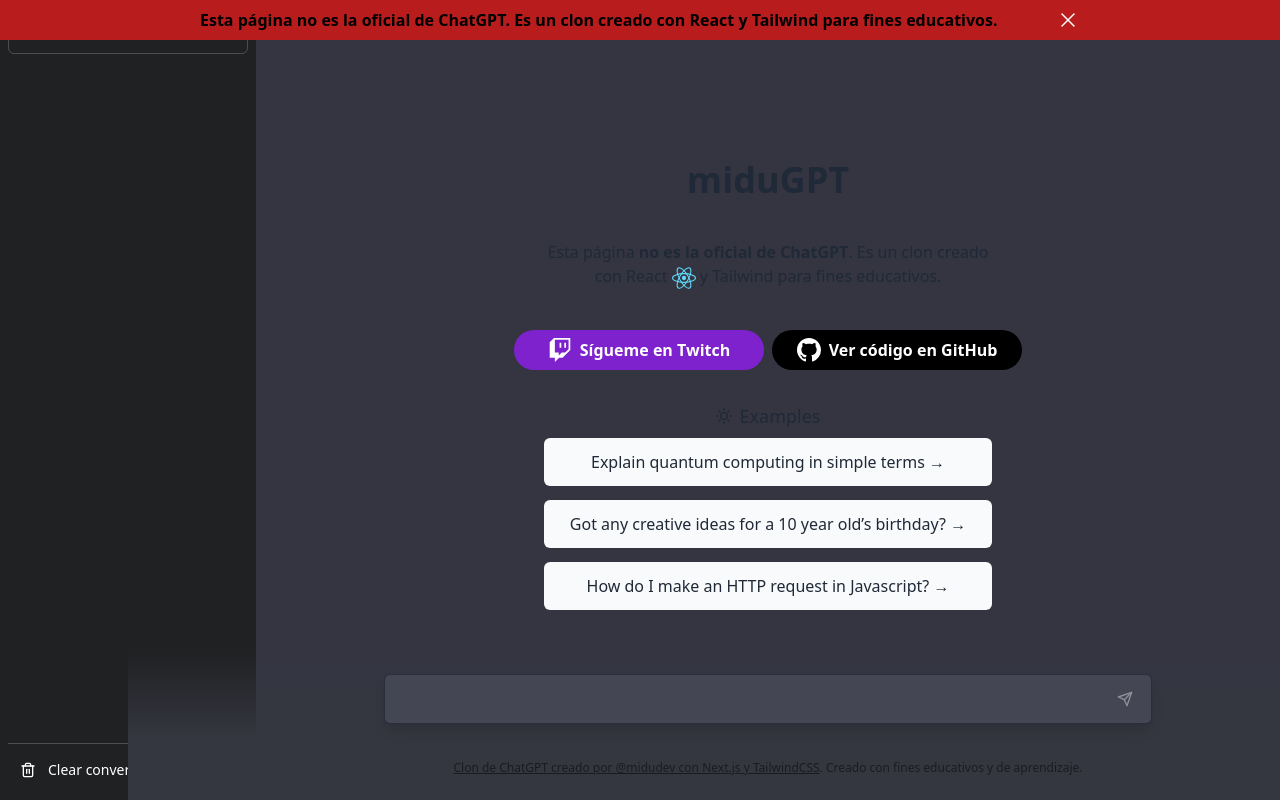
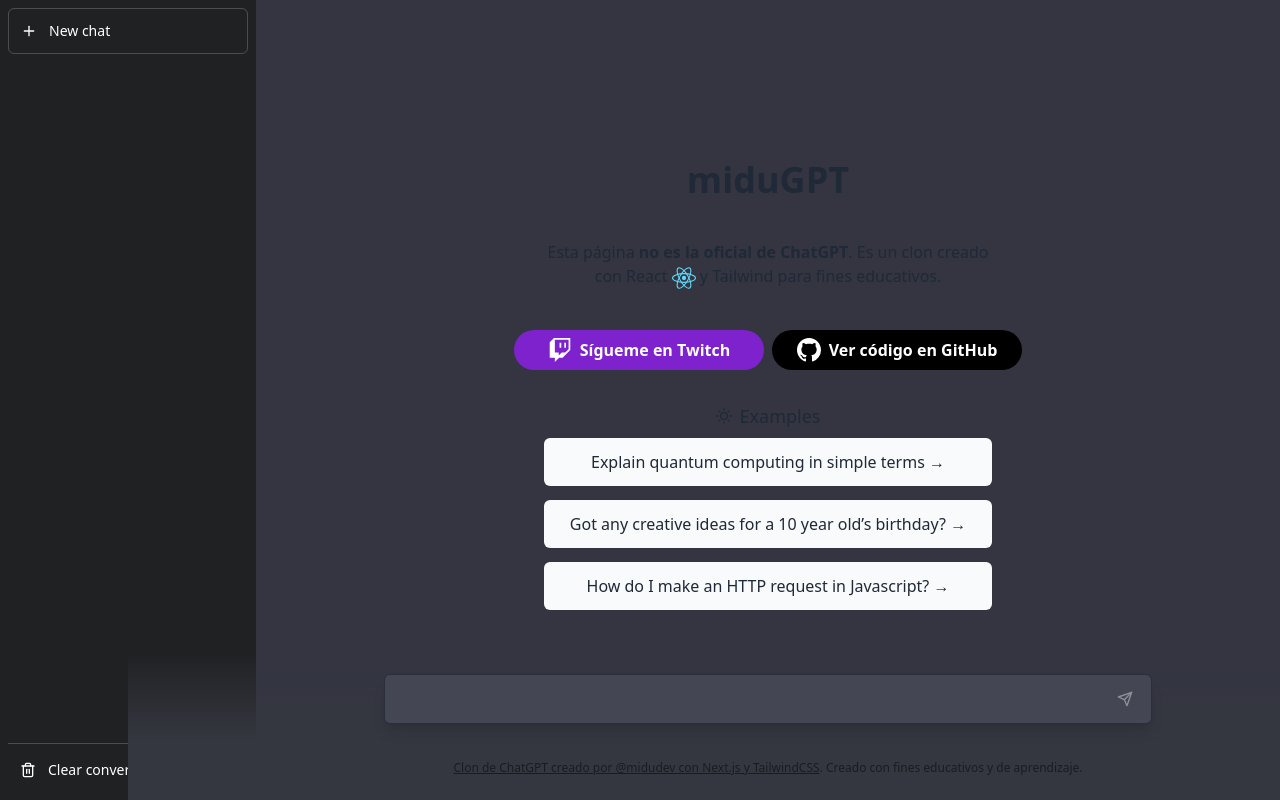
Before and after one commit to midudev/midu-chatgpt-clone, a Next.js app: page / in a window 1280 px wide. Built offline with nearby package versions, Linux system fonts and the light colour scheme; what simple-zustand-devtools would draw is missing.

Commit message:
Remove Banner and render messages correctly

```diff
--- a/src/pages/index.js
+++ b/src/pages/index.js
@@ -1,9 +1,9 @@
-import { Banner } from '@/components/Banner'
 import { ChatForm } from '@/components/CreatePrompt'
 import { Layout } from '@/components/Layout'
 import { Message } from '@/components/Message'
 import { Welcome } from '@/components/Welcome'
 import { useConversationsStore } from '@/store/conversations.js'
+import { useAutoAnimate } from '@formkit/auto-animate/react'
 
 function Chat() {
   const selectedConversation = useConversationsStore(
@@ -13,16 +13,28 @@
     const { selectedConversation } = state
     return state.conversationsMessages[selectedConversation]
   })
+  const [animationParent] = useAutoAnimate()
 
   const renderContent = () => {
     if (!selectedConversation) return <Welcome />
-    return messages?.map((entry) => <Message key={entry.id} {...entry} />)
+    return (
+      <div className='flex-1 overflow-hidden'>
+        <div className='h-full overflow-auto'>
+          {messages?.map((entry) => (
+            <Message key={entry.id} {...entry} />
+          ))}
+          <div className='flex-shrink-0 w-full h-32 md:h-48 bg-gptgray' />
+        </div>
+      </div>
+    )
   }
 
   return (
     <div className='flex flex-col flex-1 h-full pl-64'>
-      <main>{renderContent()}</main>
-      <ChatForm />
+      <main className='relative w-full' ref={animationParent}>
+        {renderContent()}
+        <ChatForm />
+      </main>
     </div>
   )
 }
@@ -30,7 +42,6 @@
 export default function Home() {
   return (
     <Layout>
-      <Banner />
       <Chat />
     </Layout>
   )
```
